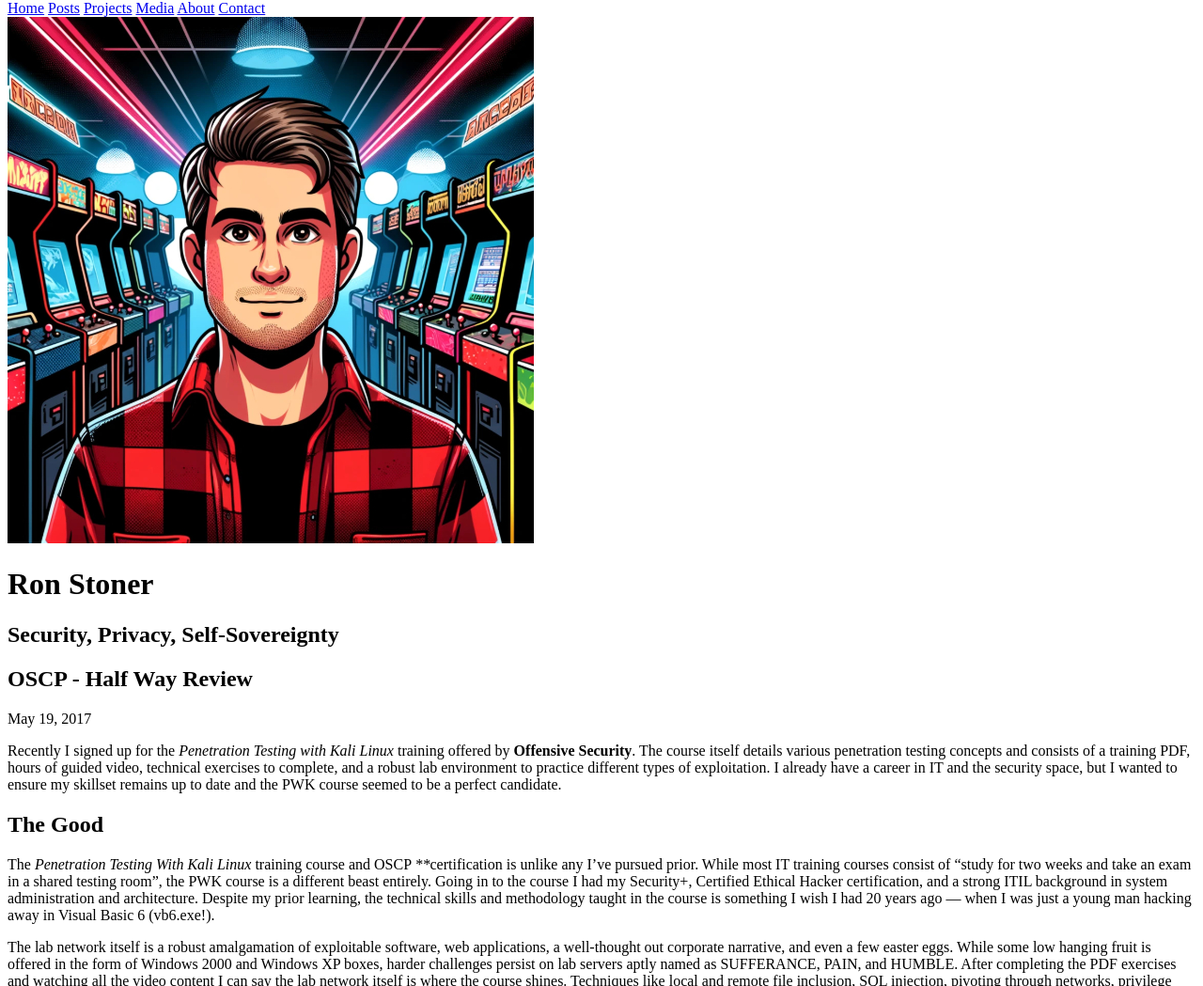
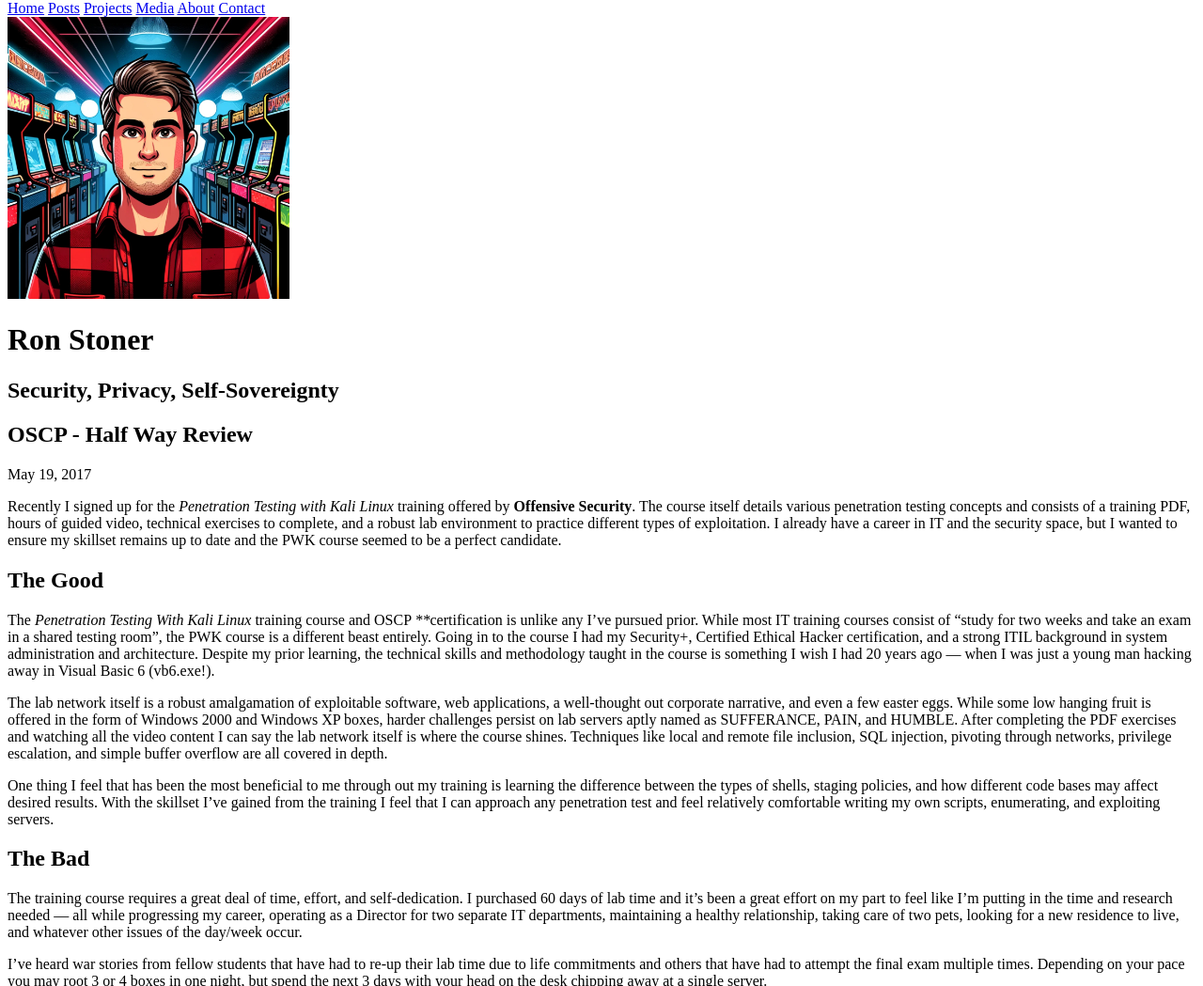
Before and after one commit to ronaldstoner/ron, a Jekyll site: the page built from _posts/2017-05-19-OSCP_-_Half_Way_Review.md, in a window 1280 px wide. Shown: the part 108-1157 px from the top of the page at 94% size. Built offline with Jekyll 4.4.1, drawn with Linux system fonts in a browser that asks for light colours; grey boxes are pictures that could not be loaded.

Commit message:
Resizing avatar image

```diff
--- a/_includes/header.html
+++ b/_includes/header.html
@@ -8,7 +8,7 @@
         <a class="menu-link" href="{{site.baseurl}}/contact/">Contact</a>
     </nav>
   <div class="wrapper jumbo">
-     <a href="{{site.baseurl}}/"><img class="avatar" src="{{site.baseurl}}/images/{{site.picture}}" alt="avatar"></a>
+     <a href="{{site.baseurl}}/"><img class="avatar" src="{{site.baseurl}}/images/{{site.picture}}" alt="avatar" style="width: 300px; height: 300px;"></a>
    <h1 class="main-title">{{ site.title }}</h1>
     <h2 class="tagline">{{site.tagline}}</h2>
 </div>
```
